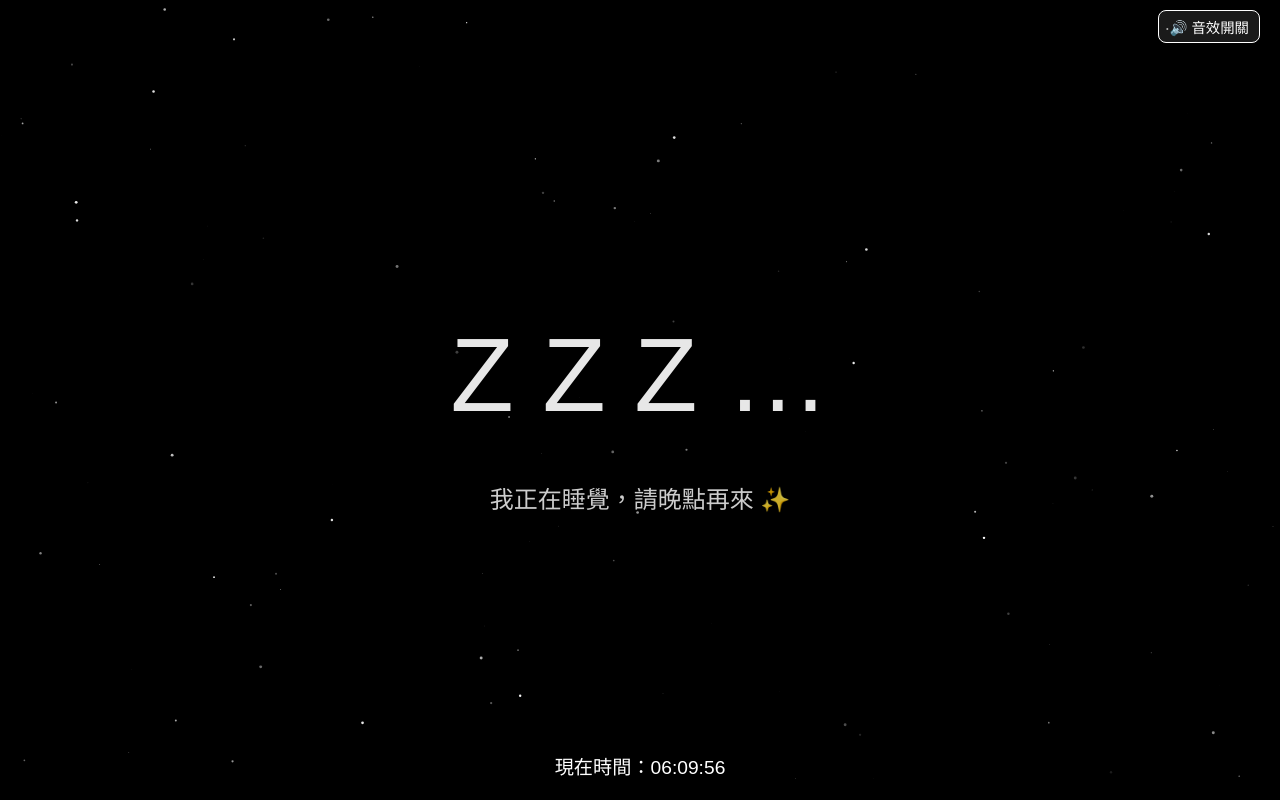
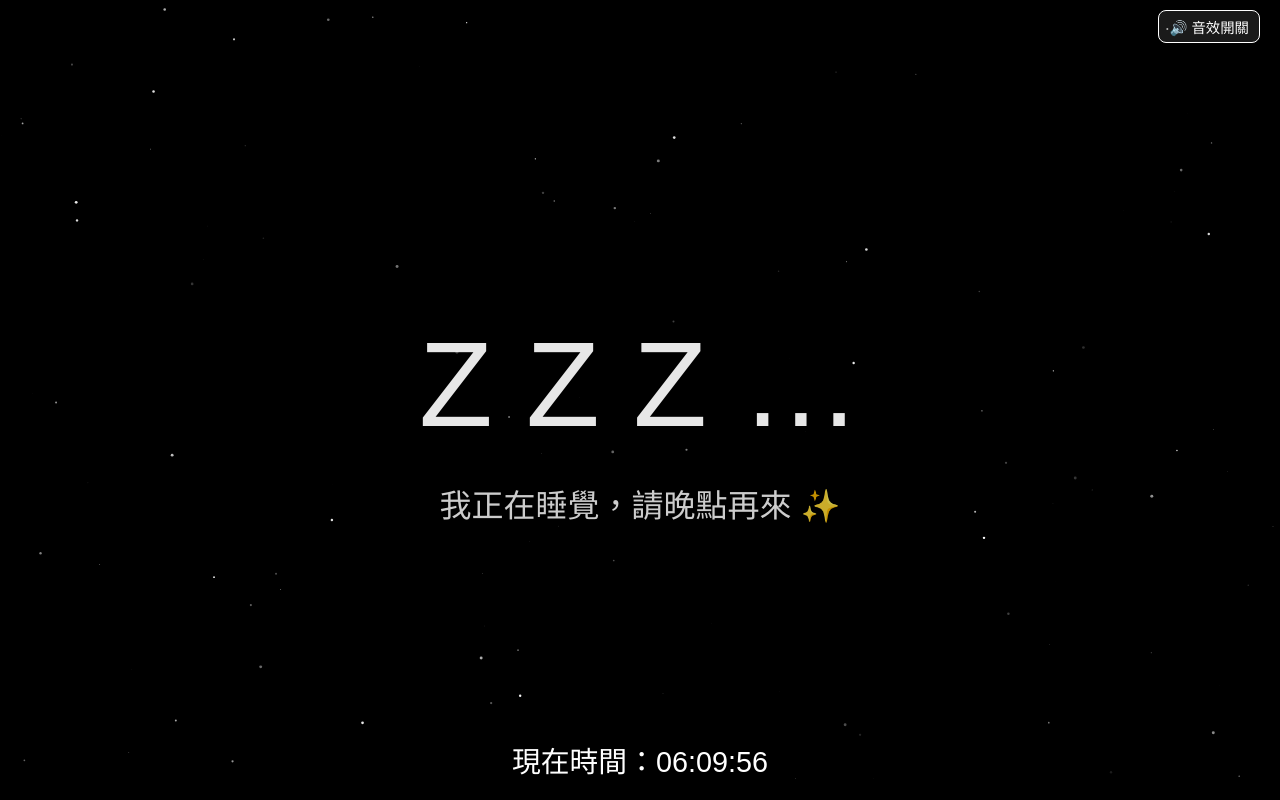
Before and after one commit to hank0729/zzz, a plain HTML site: page index.html in a window 1280 px wide. Shown: the top 800 px of the page. Drawn offline with Linux system fonts and the light colour scheme.

Commit message:
Update index.html

```diff
--- a/index.html
+++ b/index.html
@@ -27,7 +27,7 @@
       top: 40%;
       width: 100%;
       text-align: center;
-      font-size: 6rem;
+      font-size: 7rem;
       animation: pulse 3s infinite ease-in-out;
     }
 
@@ -36,7 +36,7 @@
       top: 60%;
       width: 100%;
       text-align: center;
-      font-size: 1.5rem;
+      font-size: 2rem;
       opacity: 0.8;
     }
 
@@ -45,7 +45,7 @@
       bottom: 20px;
       width: 100%;
       text-align: center;
-      font-size: 1.2rem;
+      font-size: 1.8rem;
       font-weight: lighter;
     }
 
```
